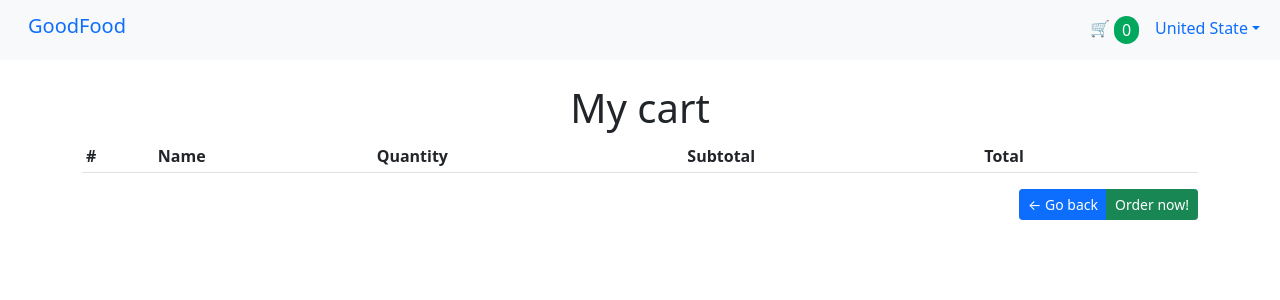
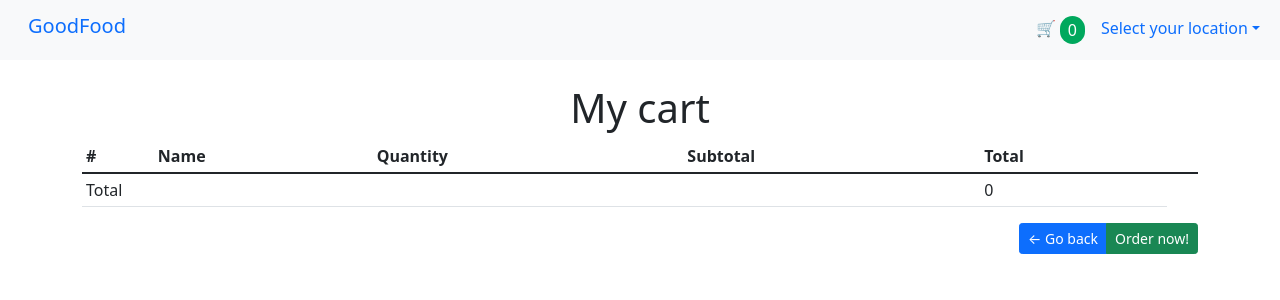
Before and after one commit to juliorsantos/healthy-interactive-menu-reactjs, a React (Vite) app: page /cart in a window 1280 px wide. Shown: the top 300 px of the page. Built offline with nearby package versions, Linux system fonts and the light colour scheme.

Commit message:
Improvements about the app locale, cart check sum, components updated, etc

```diff
--- a/src/components/Header.jsx
+++ b/src/components/Header.jsx
@@ -8,11 +8,17 @@ const Header = () => {
   const [state, dispatch] = useContext(Context);
 
   const getAppLang = () => {
-    if (!state.app.language) {
+    if (!state.app.locale) {
       return 'Select your location';
     }
 
-    return LANGS.filter(item => item.sign === state.app.language)[0].name;
+    const checkLang = LANGS.filter(item => item.sign === state.app.locale.sign);
+
+    if (!checkLang[0]) {
+      return 'Select your location';
+    }
+
+    return checkLang[0].name;
   }
 
   const setAppLang = (lang) => {
@@ -21,7 +27,7 @@ const Header = () => {
   }
 
   const getCartCount = () => {
-    if(!state.cart.length) return 0;
+    if (!state.cart.length) return 0;
 
     return state.cart.reduce((prev, curr) => prev + curr.qty, 0);
   }
@@ -37,7 +43,7 @@ const Header = () => {
         <ul className="navbar-nav">
           <li className="nav-item">
             <Link to="/cart" className="nav-link">
-              🛒 <span className="cart-count">{ getCartCount() }</span>
+              🛒 <span className="cart-count">{getCartCount()}</span>
             </Link>
           </li>
           <li className="nav-item dropdown">
@@ -48,7 +54,7 @@ const Header = () => {
               {LANGS.map((item, key) => (
                 <li key={key}>
                   <a
-                    onClick={() => setAppLang(item.sign)}
+                    onClick={() => setAppLang(item)}
                     className="dropdown-item"
                     href="#">{item.name}</a>
                 </li>
--- a/src/components/Item.jsx
+++ b/src/components/Item.jsx
@@ -1,28 +1,17 @@
 import { useContext, useEffect } from "react";
 import { useNavigate } from "react-router-dom";
 import { Context } from './../context/AppContext';
-import LANGS from './../assets/languages.json';
+// import LANGS from './../assets/languages.json';
 import { toast } from "react-toastify";
+import { currencyFormatter } from './../lib/Currency';
 
 const Item = ({ data }) => {
 
   const navigator = useNavigate();
   const [state, dispatch] = useContext(Context);
 
-  function moneyFormatter(price = 0) {
-    if (!state.app.language || !price) return price;
-
-    const currencyFilter = LANGS.filter(item => item.sign === state.app.language);
-
-    if (!currencyFilter.length) return price;
-
-    const { sign, currency } = currencyFilter[0];
-
-    if (currency.exchangeRate) {
-      price = price * currency.exchangeRate
-    }
-
-    return Intl.NumberFormat(sign, { style: 'currency', currency: currency.style }).format(price);
+  const getPrice = (price) => {
+    return currencyFormatter(price, state.app.locale);
   }
 
   const addToCart = (data) => {
@@ -41,7 +30,7 @@ const Item = ({ data }) => {
         <img src={data.image} />
       </div>
       <h3 className='title'>{data.name}</h3>
-      <h5 className='price'>{moneyFormatter(data.price)}</h5>
+      <h5 className='price'>{getPrice(data.price)}</h5>
       <div className="btns d-flex flex-fill">
         <button
           onClick={() => navigator('/products/' + data.id)}
--- a/src/context/AppContext.jsx
+++ b/src/context/AppContext.jsx
@@ -1,9 +1,7 @@
 import { createContext, useContext, useReducer } from "react";
 
 const DEFAULT_STATE = {
-  app: {
-    language: 'en-US'
-  },
+  app: [],
   cart: []
 }
 
--- /dev/null
+++ b/src/lib/Currency.jsx
@@ -0,0 +1,16 @@
+function currencyFormatter(value = 0, config = {}) {
+  if (config.hasOwnProperty('currency') && config.currency.hasOwnProperty('exchangeRate')) {
+    if (config.currency.exchangeRate > 0)
+      value = value * config.currency.exchangeRate;
+  }
+
+  if (config.hasOwnProperty('sign') && config.hasOwnProperty('currency')) {
+    return Intl.NumberFormat(config.sign, { style: 'currency', currency: config.currency.style }).format(value);
+  } else {
+    return value;
+  }
+}
+
+export {
+  currencyFormatter
+}
--- a/src/pages/Cart.jsx
+++ b/src/pages/Cart.jsx
@@ -1,20 +1,32 @@
-import { useContext } from "react";
+import { useContext, useEffect, useState } from "react";
 import { useNavigate } from "react-router-dom";
 import { toast } from "react-toastify";
 
 import Header from '../components/Header';
+import { currencyFormatter } from './../lib/Currency';
 import { Context } from "../context/AppContext";
 
 const Cart = () => {
 
   const navigator = useNavigate();
+
   const [state, dispatch] = useContext(Context);
+  const [totalPrice, setTotalPrice] = useState(0);
+
+  const getPrice = (price) => {
+    return currencyFormatter(price, state.app.locale);
+  }
 
   const finishOrder = () => {
     toast.success('Ordered with successful.');
     dispatch({ type: 'ORDER' });
     return;
   }
+
+  useEffect(() => {
+    const calcTotalPrice = state.cart.reduce((prev, curr) => prev + (curr.price * curr.qty), 0);
+    setTotalPrice(calcTotalPrice)
+  }, [])
 
   return (
     <>
@@ -39,12 +51,18 @@ const Cart = () => {
                   <td>{item.id}</td>
                   <td>{item.name}</td>
                   <td>{item.qty}</td>
-                  <td>{item.price}</td>
-                  <td>{item.qty * parseFloat(item.price)}</td>
+                  <td>{getPrice(item.price)}</td>
+                  <td>{getPrice(item.price * item.qty)}</td>
                   <td></td>
                 </tr>
               ))}
             </tbody>
+            <tfoot>
+              <tr>
+                <td colSpan={4}>Total</td>
+                <td>{ getPrice(totalPrice) }</td>
+              </tr>
+            </tfoot>
           </table>
 
           {state.cart && (
--- a/src/reducers/AppReducer.jsx
+++ b/src/reducers/AppReducer.jsx
@@ -5,7 +5,7 @@ const reducers = (state, action) => {
       return {
         ...state,
         app: {
-          language: action.payload
+          locale: action.payload
         }
       };
     case 'ADD_CART':
```
